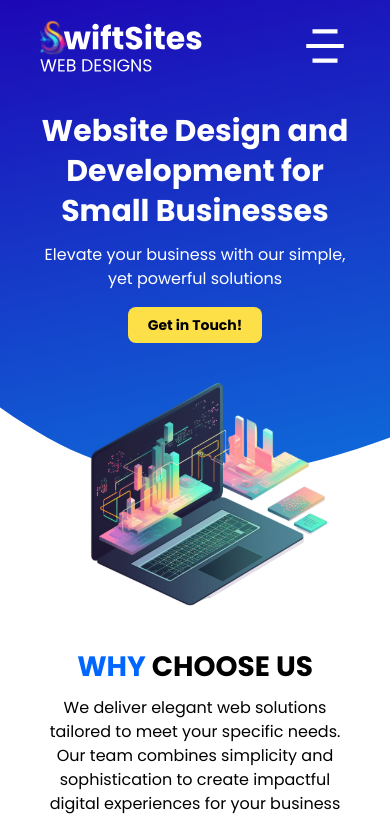
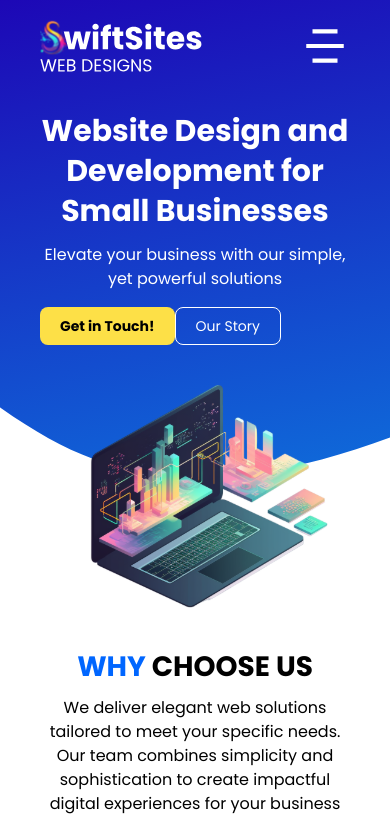
Before and after one commit to lukereed1/swift-sites, a React (Vite) app: page / in a window 390 px wide. Shown: the top 826 px of the page. Built offline with nearby package versions, Linux system fonts and the light colour scheme.

Commit message:
Created secondary button and touched up hero section for tablet

```diff
--- a/src/components/PrimaryButton.tsx
+++ b/src/components/PrimaryButton.tsx
@@ -4,7 +4,9 @@ interface Props {
 
 export default function PrimaryButton({ text }: Props) {
 	return (
-		<button className="w-auto px-5 py-2 rounded-lg font-bold text-black text-sm bg-yellow-300 hover:bg-yellow-200">
+		<button
+			className="w-auto px-5 py-2 rounded-lg font-bold text-black text-sm bg-yellow-300 hover:bg-yellow-200
+			lg:w-[180px] lg:text-lg lg:px-7 lg:py-3">
 			{text}
 		</button>
 	);
--- /dev/null
+++ b/src/components/SecondaryButton.tsx
@@ -0,0 +1,14 @@
+interface Props {
+	text: string;
+}
+
+export default function SecondaryButton({ text }: Props) {
+	return (
+		<button
+			className="w-auto px-5 py-2 rounded-lg border border-white text-white text-sm bg-transparent
+            hover:text-black hover:bg-yellow-100
+            lg:w-[180px] lg:text-lg lg:px-7 lg:py-3">
+			{text}
+		</button>
+	);
+}
--- a/src/layout/SideMenu.tsx
+++ b/src/layout/SideMenu.tsx
@@ -9,7 +9,7 @@ interface Props {
 export default function SideMenu({ handleSideMenu, sideMenuOpen }: Props) {
 	return (
 		<div
-			className={`fixed right-0 top-0 bg-blue-700 h-full duration-300 ${
+			className={`fixed right-0 top-0 bg-blue-700 h-full duration-300 z-10 ${
 				sideMenuOpen ? "w-[60%]" : "w-[0%]"
 			}`}>
 			<div className="pl-3 pt-3">
--- a/src/pages/home/Features.tsx
+++ b/src/pages/home/Features.tsx
@@ -7,7 +7,10 @@ import SemiCircle from "../../assets/small-yellow-blob.svg";
 
 export default function Features() {
 	return (
-		<section className="flex flex-col items-center px-[40px] mt-20 sm:mt-44">
+		<section
+			className="flex flex-col items-center px-[40px] mt-20
+			sm:mt-44
+			lg:mt-0">
 			{/* WHY CHOOSE US */}
 			<div className="flex flex-col items-center text-center mb-14">
 				<h2 className="text-[28px] font-bold">
--- a/src/pages/home/Hero.tsx
+++ b/src/pages/home/Hero.tsx
@@ -1,6 +1,7 @@
 import Background from "../../assets/background.svg";
 import PrimaryButton from "../../components/PrimaryButton";
 import Laptop from "../../assets/laptop-hero.svg";
+import SecondaryButton from "../../components/SecondaryButton";
 
 export default function Hero() {
 	return (
@@ -23,17 +24,20 @@ export default function Hero() {
 					</h1>
 					<h2
 						className="mt-3
-						lg:text-xl">
+						lg:text-xl lg:mt-4">
 						Elevate your business with our simple, yet
 						<br className="hidden lg:flex" /> powerful solutions
 					</h2>
-					<div className="mt-4">
-						<PrimaryButton text={"Get in Touch!"} />
+					<div
+						className="mt-4 flex
+						lg:mt-6 lg:gap-2">
+						<PrimaryButton text="Get in Touch!" />
+						<SecondaryButton text="Our Story" />
 					</div>
 				</div>
 
 				<img
-					className="w-full max-w-[400px]
+					className="w-full max-w-[400px] mx-auto
 					lg:absolute lg:ml-[420px] lg:mt-[50px] lg:max-w-[470px]"
 					src={Laptop}
 					alt="laptop"
```
